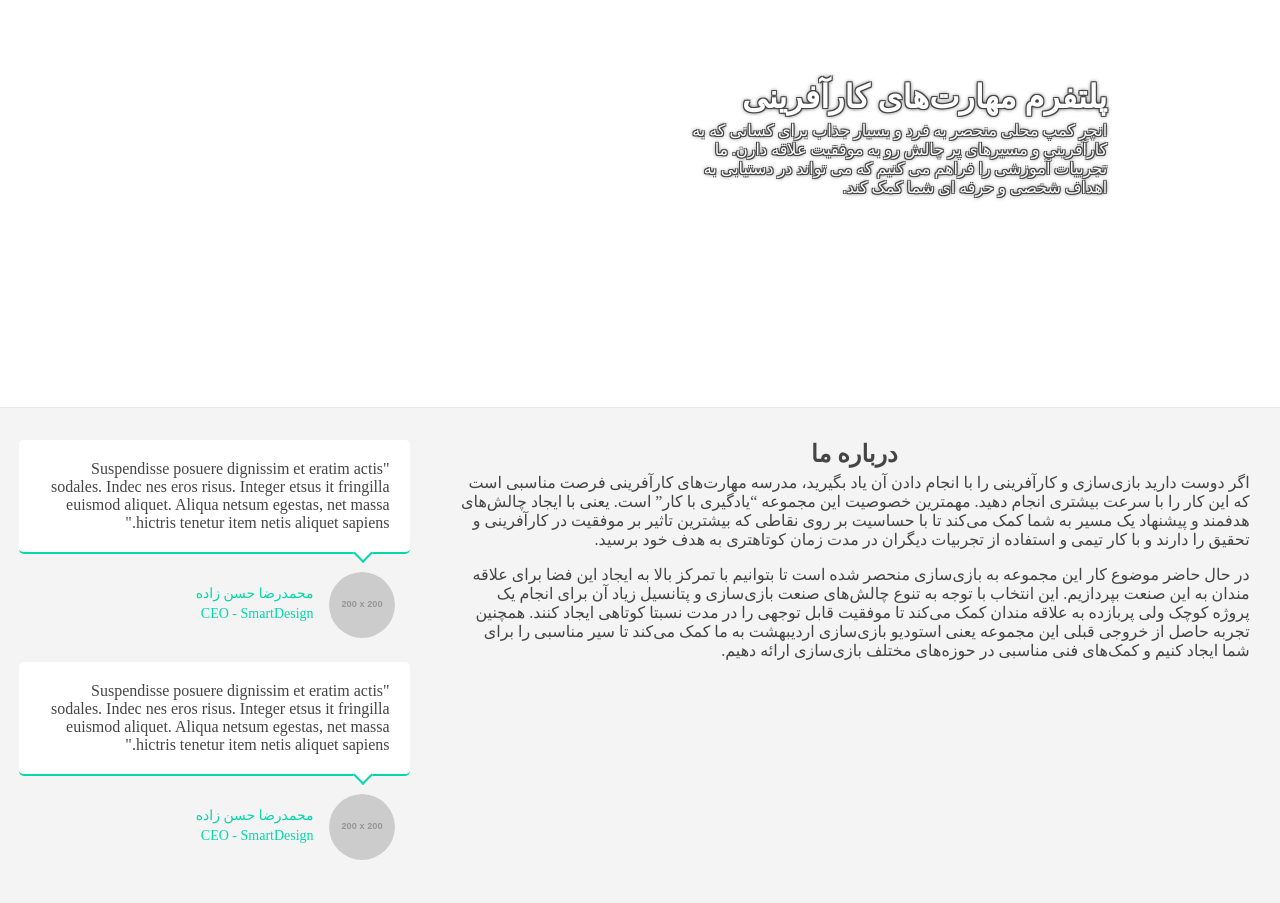
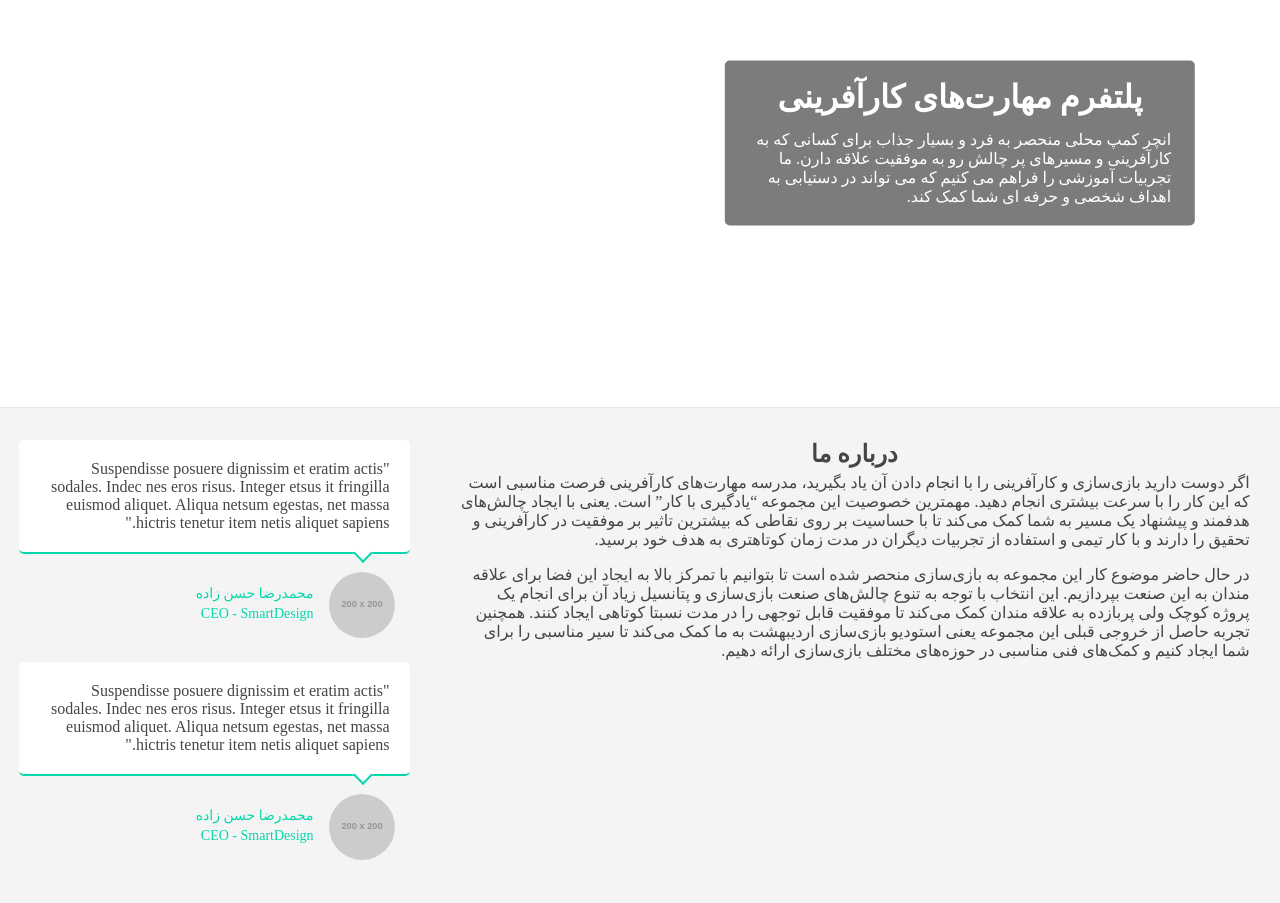
Before and after one commit to enture-camp/landing-page, a plain HTML site: page index.html in a window 1280 px wide. Shown: the part 121-1024 px from the top of the page. Drawn offline with Linux system fonts and the light colour scheme; placeholder pictures from the web are drawn by us; a web font is replaced by a local one.

Commit message:
Update headline stryle.

```diff
--- a/css/ProductLandingPage.css
+++ b/css/ProductLandingPage.css
@@ -26,16 +26,23 @@ body.rtl {
 }
 
 #headline {
+    background-color: rgba(69, 69, 69, 0.7);
+    border-radius: 5px;
+    padding: 0.5em 1.5em;
     color: #FFF;
-    text-shadow: -1px -1px 0 #454545, 1px -1px 0 #454545, -1px 1px 0 #454545, 1px 1px 0 #454545, 0 0 4px #000;
     margin: 0 auto;
     width: 33%;
     margin: 0;
     position: absolute;
     top: 50%;
-    left: 70%;
+    left: 75%;
     -ms-transform: translate(-50%, -50%);
     transform: translate(-50%, -50%);
+}
+
+#headline h1 {
+    text-align: center;
+    padding: 0.3em;
 }
 
 h3 {
```
